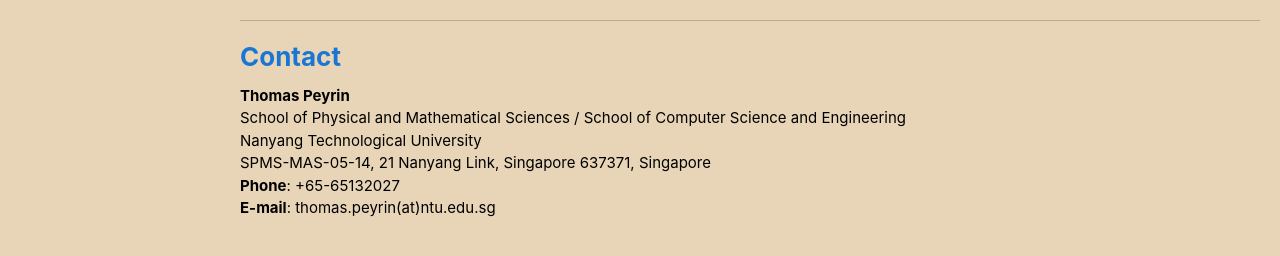
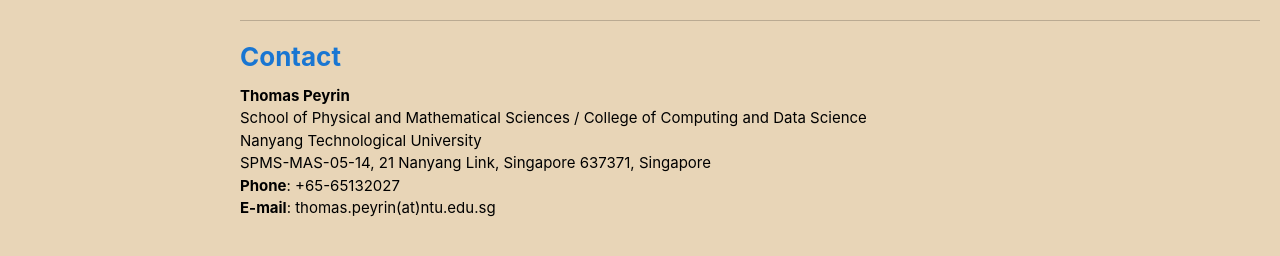
Before and after one commit to thomaspeyrin/web, a Jekyll site: the page built from index.md, in a window 1280 px wide and 900 px high, scrolled down 399 px. Shown: the part 621-877 px from the top of the window. Built offline with Jekyll 4.4.1, drawn with Linux system fonts in a browser that asks for light colours; cached includes are drawn as plain includes; nearby versions of some CDN libraries.

Commit message:
Update index.md

```diff
--- a/index.md
+++ b/index.md
@@ -41,7 +41,7 @@ Previously, I was a PhD student at [Orange Labs](http://www.orange.com/en_EN/) (
 # Contact
 
 **Thomas Peyrin**
-School of Physical and Mathematical Sciences / School of Computer Science and Engineering
+School of Physical and Mathematical Sciences / College of Computing and Data Science
 Nanyang Technological University
 SPMS-MAS-05-14, 21 Nanyang Link, Singapore 637371, Singapore
 **Phone**: +65-65132027
```
